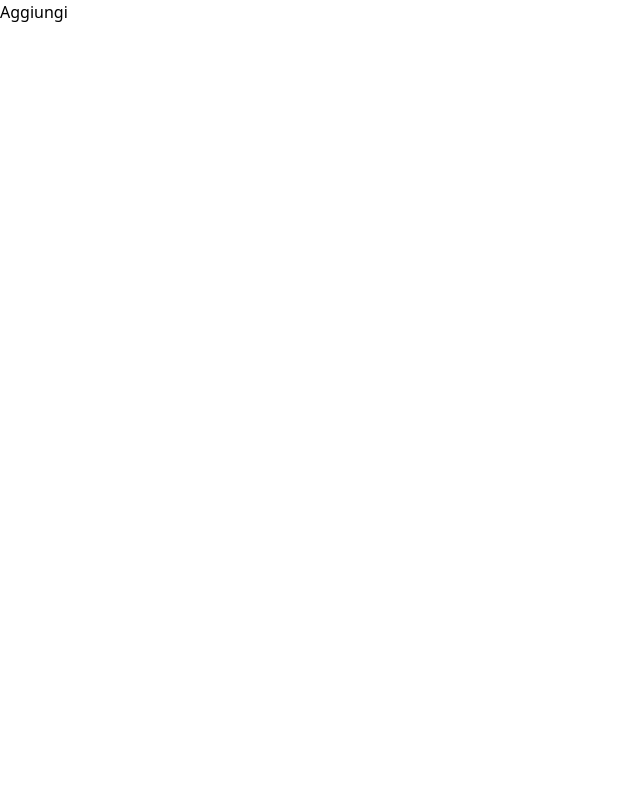
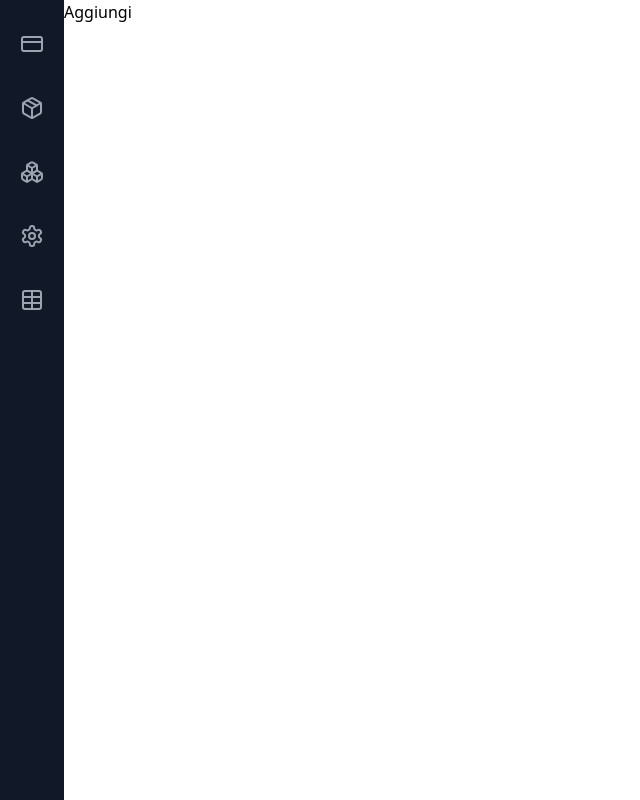
Before and after one commit to elsoit/Gestionale.cassa, a Next.js app: page /add in a window 1280 px wide. Shown: the whole page, without its empty margins (0-640 px from the left). Built offline with nearby package versions, Linux system fonts and the light colour scheme.

Commit message:
feat: aggiunta sidebar di navigazione con icone per le pagine principali

```diff
--- /dev/null
+++ b/src/app/components/sidebar.tsx
@@ -0,0 +1,41 @@
+'use client';
+
+import Link from 'next/link';
+import { usePathname } from 'next/navigation';
+import { CreditCard, Package, Boxes, Settings, Table } from 'lucide-react';
+
+export function Sidebar() {
+  const pathname = usePathname();
+
+  const navigation = [
+    { name: 'Cassa', href: '/cassa', icon: CreditCard },
+    { name: 'Loads', href: '/loads', icon: Package },
+    { name: 'Bulk', href: '/bulk', icon: Boxes },
+    { name: 'Params', href: '/params', icon: Settings },
+    { name: 'Table', href: '/table', icon: Table },
+  ];
+
+  return (
+    <div className="flex h-full w-16 flex-col fixed left-0 top-0 bottom-0 bg-gray-900">
+      <div className="flex flex-col flex-1 gap-y-4 pt-5">
+        {navigation.map((item) => {
+          const isActive = pathname.startsWith(item.href);
+          return (
+            <Link
+              key={item.name}
+              href={item.href}
+              className={`flex items-center justify-center p-3 text-sm font-semibold ${
+                isActive
+                  ? 'bg-gray-800 text-white'
+                  : 'text-gray-400 hover:bg-gray-800 hover:text-white'
+              }`}
+              title={item.name}
+            >
+              <item.icon className="h-6 w-6" />
+            </Link>
+          );
+        })}
+      </div>
+    </div>
+  );
+}
--- a/src/app/layout.tsx
+++ b/src/app/layout.tsx
@@ -2,7 +2,7 @@
 import type { Metadata } from "next";
 import localFont from "next/font/local";
 import "./globals.css";
-
+import { Sidebar } from "./components/sidebar";
 import { QueryClient, QueryClientProvider } from '@tanstack/react-query'
 import { useState } from 'react'
 
@@ -17,8 +17,6 @@ const geistMono = localFont({
   weight: "100 900",
 });
 
-
-
 export default function RootLayout({
   children,
 }: Readonly<{
@@ -26,15 +24,14 @@ export default function RootLayout({
 }>) {
   const [queryClient] = useState(() => new QueryClient())
   return (
-    <html lang="en" className = " color-scheme:light">
-      <body
-        className={`${geistSans.variable} ${geistMono.variable} antialiased`}
-      >
-                <QueryClientProvider client={queryClient}>
-
-        {children}
+    <html lang="en" className="color-scheme:light">
+      <body className={`${geistSans.variable} ${geistMono.variable} antialiased`}>
+        <QueryClientProvider client={queryClient}>
+          <Sidebar />
+          <main className="pl-16">
+            {children}
+          </main>
         </QueryClientProvider>
-
       </body>
     </html>
   );
```
Also changed, not shown: package.json (+5 -5 lines), 1 other file (tests, documents, lock files or other folders).
